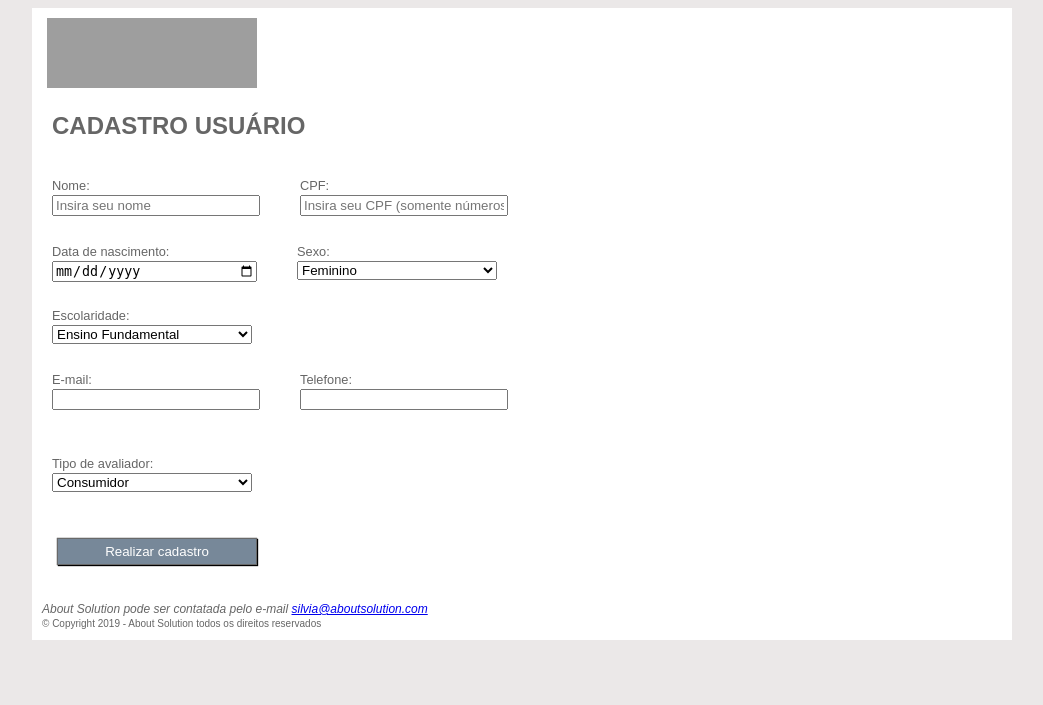
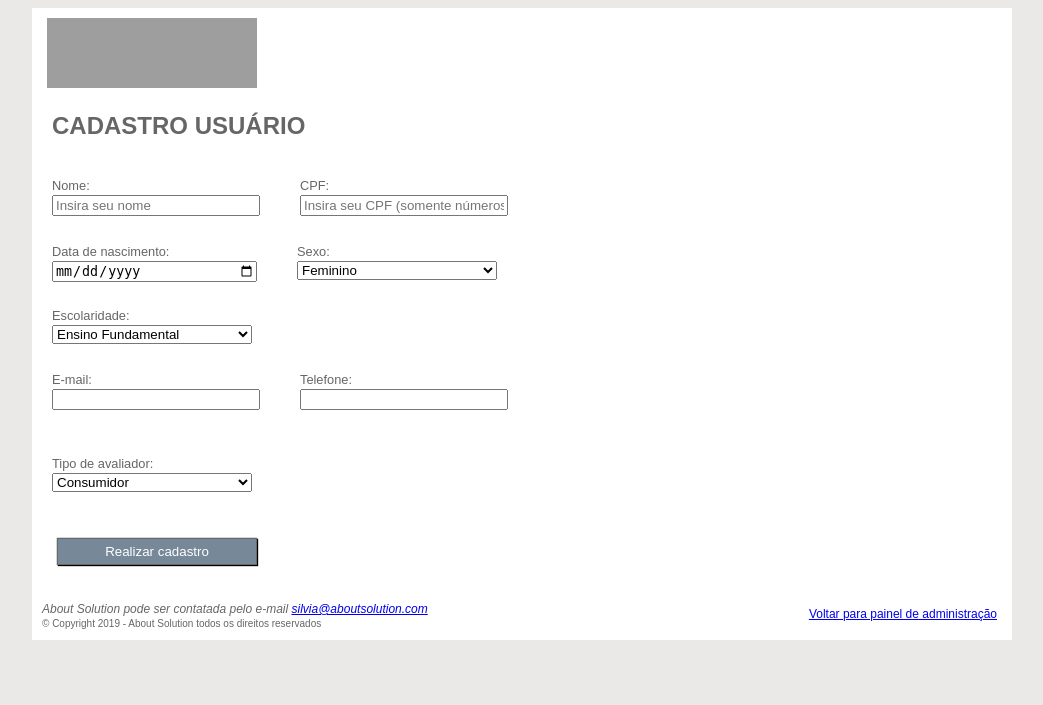
Before and after one commit to heloisadutcosky/sistema_as, a PHP site: page /public/cadastro.php in a window 1280 px wide. Shown: the top 705 px of the page, without its empty margins (118-1161 px from the left). Run offline with PHP 8.4, Linux system fonts and the light colour scheme; the visitor is signed in with stand-in values (Sample User, id 1); data that the repository does not hold is empty; grey boxes are pictures that could not be loaded.

Commit message:
Arrumando visão de usuários para administradores

```diff
--- a/_incluir/menu_lateral.php
+++ b/_incluir/menu_lateral.php
@@ -7,8 +7,8 @@
 		<li class="menulateral"><a href="<?php echo($caminho); ?>admin/produtos/dados.php?tipo=produtos">Consultar produtos</a></li>
 		<li class="menulateral">Revisar questionários</a></li>
 		<ul>
-			<li class="submenulateral"><a href="<?php echo($caminho); ?>public/principal.php?funcao=Painelista">Avaliações - painelistas</a></li>
-			<li class="submenulateral"><a href="<?php echo($caminho); ?>public/principal.php?funcao=Consumidor">Avaliações - consumidores</a></li>
+			<li class="submenulateral"><a href="<?php echo($caminho); ?>public/principal.php?funcao=Painelista&teste=1">Para painelistas</a></li>
+			<li class="submenulateral"><a href="<?php echo($caminho); ?>public/principal.php?funcao=Consumidor&teste=1">Para consumidores</a></li>
 		</ul>
 		<li class="menulateral"><a href="<?php echo($caminho); ?>admin/resultados.php">Visualizar resultados</a></li>
 	</ul>
--- /dev/null
+++ b/_incluir/voltar_admin.php
@@ -0,0 +1,23 @@
+<?php if ($_SESSION["funcao"] == "Administrador") { ?>
+
+<style type="text/css">
+	main {
+	  position: relative;
+	    margin:auto;
+	}
+	div.voltar {
+		position: absolute;
+		float: bottom;
+		bottom: 0;
+		right: 0;
+		font-size: 0.75em;
+		margin-right: 15px;
+		margin-bottom: 5px;
+		margin-top: 20px;
+	}
+</style>
+
+<div class="voltar">
+	<a href="<?php echo($caminho); ?>admin/principal.php">Voltar para painel de administração</a><br><br>
+</div>
+<?php } ?>
--- a/admin/principal.php
+++ b/admin/principal.php
@@ -24,7 +24,7 @@
 
 </head>
 <body>
-<main style="height:500px">
+<main style="height:400px">
 		<?php include_once($caminho . "_incluir/topo.php"); ?>
 
 		<?php include_once($caminho . "_incluir/menu_lateral.php"); ?>
--- a/admin/resultados.php
+++ b/admin/resultados.php
@@ -122,6 +122,10 @@
 			<br><br><br><br><br><br>
 		</article>
 
+		<div class="direita">
+			<a href="principal.php">Voltar</a><br><br>
+		</div>
+
 		<?php include_once($caminho . "_incluir/rodape.php"); ?>
 
 	</main>
--- a/public/afirmacoes_consumo.php
+++ b/public/afirmacoes_consumo.php
@@ -226,6 +226,7 @@
 
 		<br>
 		<?php include_once($caminho . "_incluir/rodape.php"); ?>
+		<?php include_once($caminho . "_incluir/voltar_admin.php"); ?>
 
 	</main>
 </body>
--- a/public/cadastro.php
+++ b/public/cadastro.php
@@ -159,6 +159,7 @@
 
 		<br><br>
 		<?php include_once($caminho . "_incluir/rodape.php"); ?>
+		<?php include_once($caminho . "_incluir/voltar_admin.php"); ?>
 
 	</main>
 </body>
--- a/public/consumo.php
+++ b/public/consumo.php
@@ -244,6 +244,7 @@
 
 		<br>
 		<?php include_once($caminho . "_incluir/rodape.php"); ?>
+		<?php include_once($caminho . "_incluir/voltar_admin.php"); ?>
 
 	</main>
 </body>
--- a/public/painelista/cadastro_painel.php
+++ b/public/painelista/cadastro_painel.php
@@ -128,6 +128,7 @@
 
 		<br>
 		<?php include_once($caminho . "_incluir/rodape.php"); ?>
+		<?php include_once($caminho . "_incluir/voltar_admin.php"); ?>
 
 	</main>
 </body>
--- a/public/painelista/pdq/aparencia.php
+++ b/public/painelista/pdq/aparencia.php
@@ -46,6 +46,7 @@
 	}
 
 
+	if ($_SESSION["teste"] == 0) {
 		foreach ($_SESSION["amostras"] as $amostra) {
 			if (isset($_POST["$amostra"])) {
 
@@ -60,6 +61,7 @@
 				}
 
 				$operacao_inserir = mysqli_query($conecta, $inserir);
+			}
 		}
 	}
 
@@ -127,7 +129,7 @@
 										<span class="tick"></span>
 										<span class="tick"></span>
 									</div>
-									<div class="afterticks" style="padding-left: <?php echo($dados["escala_min"]*60+90); ?>px; width: <?php echo(($dados["escala_max"]-$dados["escala_min"])*60+50); ?>px">
+									<div class="afterticks" style="padding-left: <?php echo($dados["escala_min"]*60+100); ?>px; width: <?php echo(($dados["escala_max"]-$dados["escala_min"])*60+40); ?>px">
 										<span class="aftertick"><?php echo utf8_encode($dados["escala_baixo"]); ?></span>
 										<span class="aftertick"><?php echo utf8_encode($dados["escala_alto"]); ?></span>
 									</div>
@@ -145,6 +147,7 @@
 		</article>
 
 		<?php include_once($caminho . "_incluir/rodape.php"); ?>
+		<?php include_once($caminho . "_incluir/voltar_admin.php"); ?>
 
 	</main>
 </body>
--- a/public/painelista/principal.php
+++ b/public/painelista/principal.php
@@ -96,6 +96,7 @@
 		<?php } ?>
 
 		<?php include_once($caminho . "_incluir/rodape.php"); ?>
+		<?php include_once($caminho . "_incluir/voltar_admin.php"); ?>
 
 	</main>
 </body>
--- a/public/principal.php
+++ b/public/principal.php
@@ -10,6 +10,8 @@
 	require_once($caminho . "_incluir/verificacao_usuario.php");
 
 	$funcao = isset($_GET["funcao"]) ? $_GET["funcao"] : $_SESSION["funcao"];
+
+	$_SESSION["teste"] = isset($_GET["teste"]) ? $_GET["teste"] : 0;
 
 	// Setar projeto e categoria
 	if (isset($_GET["codigo"])) {
@@ -69,13 +71,14 @@
 						echo $dados["url_imagem"];
 					?>
 					" width="100" height="70" style="float: left;"><br><br>
-					<li class="menu"><a href="principal.php?codigo=<?php echo $linha["projeto_id"]; ?>&produto_id=<?php echo $linha["produto_id"]; ?>&produto=<?php echo $linha["nome_form"]; ?>&funcao=<?php echo $funcao; ?>"><?php echo $linha["nome_form"]; ?></a></li><br><br>
+					<li class="menu"><a href="principal.php?codigo=<?php echo $linha["projeto_id"]; ?>&produto_id=<?php echo $linha["produto_id"]; ?>&produto=<?php echo $linha["nome_form"]; ?>&funcao=<?php echo $funcao; ?>&teste=<?php echo $_SESSION["teste"]; ?>"><?php echo $linha["nome_form"]; ?></a></li><br><br>
 				<?php } ?>
 			</ul>
 		</nav>
 		<br>
 
 		<?php include_once($caminho . "_incluir/rodape.php"); ?>
+		<?php include_once($caminho . "_incluir/voltar_admin.php"); ?>
 
 	</main>
 </body>
```
Also changed, not shown: logout.php (+7 -1 lines), public/painelista/pdq/cabines.php (+7 -0 lines). Lines whose indentation alone changed are shown as unchanged.
